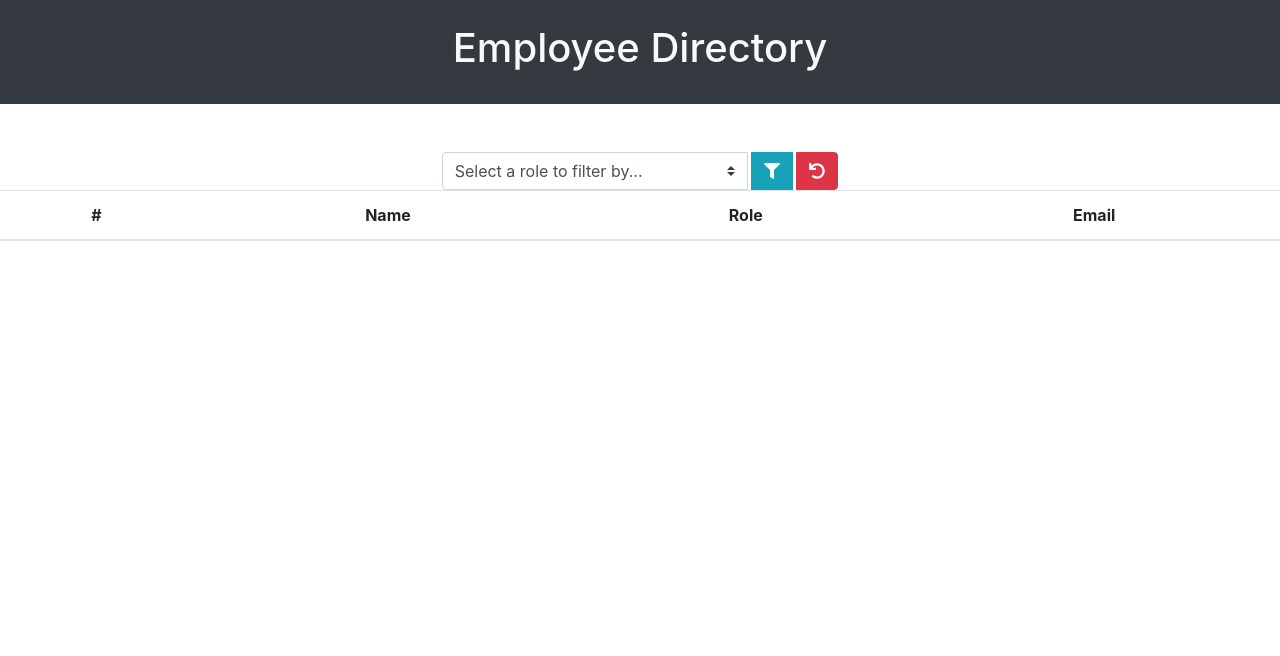
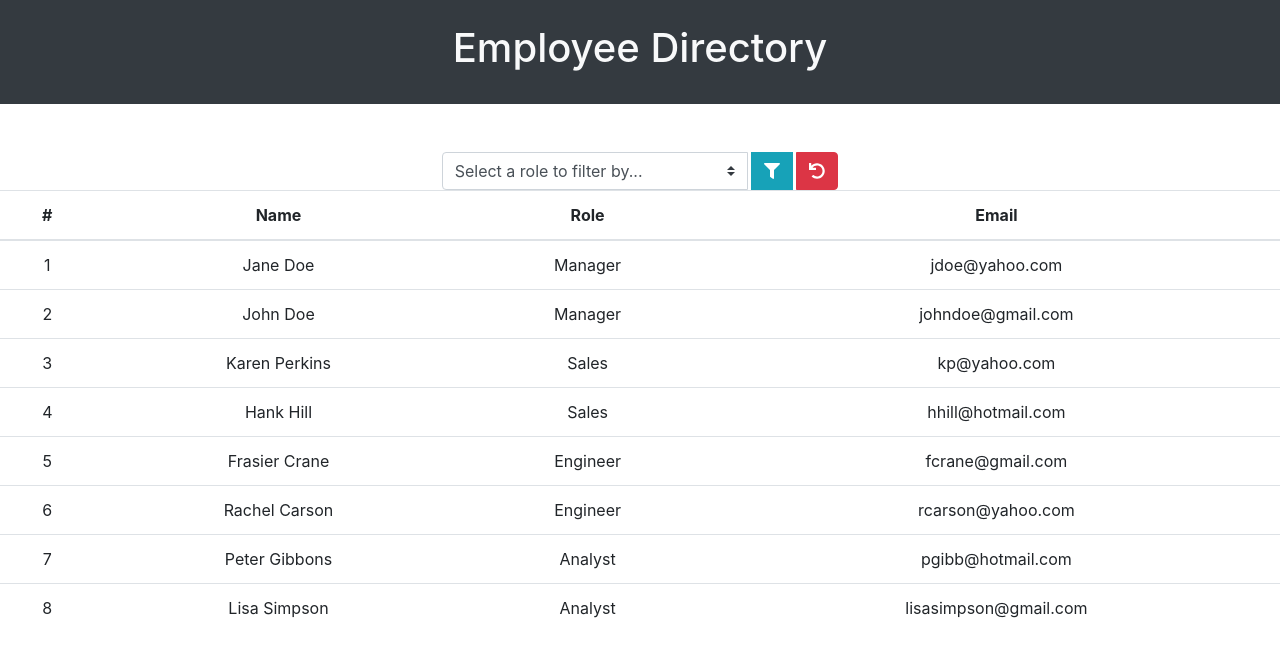
Before and after one commit to arh450/react-employee-directory, a React (Create React App) app: page / in a window 1280 px wide. Shown: the top 656 px of the page. Built offline with nearby package versions, Linux system fonts and the light colour scheme.

Commit message:
populated table body with JSON data, need to added filtersubmit method

```diff
--- a/src/components/Filter.js
+++ b/src/components/Filter.js
@@ -13,7 +13,7 @@ export default function Filter(props) {
       <select
         className="custom-select"
         name="filter"
-        onChange={props.handleFilter}
+        onChange={props.handleFilterOption}
       >
         <option disabled selected>
           Select a role to filter by...
--- a/src/components/Table/Table.js
+++ b/src/components/Table/Table.js
@@ -3,11 +3,12 @@ import React from "react";
 import TableHeaders from "./TableHeaders";
 import TableBody from "./TableBody";
 
-export default function Table() {
+export default function Table(props) {
+  console.log(props);
   return (
     <table className="table">
       <TableHeaders />
-      <TableBody />
+      <TableBody data={props.data} />
     </table>
   );
 }
--- a/src/components/Table/TableBody.js
+++ b/src/components/Table/TableBody.js
@@ -1,5 +1,17 @@
 import React from "react";
 
 export default function TableBody(props) {
-  return <tbody></tbody>;
+  console.log(props.data);
+  return (
+    <tbody>
+      {props.data.map((employee) => (
+        <tr key={employee.id}>
+          <td>{employee.id}</td>
+          <td>{employee.name}</td>
+          <td>{employee.role}</td>
+          <td>{employee.email}</td>
+        </tr>
+      ))}
+    </tbody>
+  );
 }
--- a/src/components/Wrapper.js
+++ b/src/components/Wrapper.js
@@ -7,21 +7,21 @@ import Users from "./Users.json";
 export default class Wrapper extends Component {
   state = {
     filter: "",
-    results: Users,
+    data: Users,
   };
 
-  handleFilter = (event) => {
-    const filterOption = event.target.name;
+  handleFilterOption = (event) => {
+    const filterItem = event.target.name;
     const value = event.target.value;
 
-    this.setState({ [filterOption]: value });
+    this.setState({ [filterItem]: value });
   };
 
   render() {
     return (
       <main>
-        <Filter handleFilter={this.handleFilter} />
-        <Table />
+        <Filter handleFilterOption={this.handleFilterOption} />
+        <Table data={this.state.data} />
       </main>
     );
   }
```
